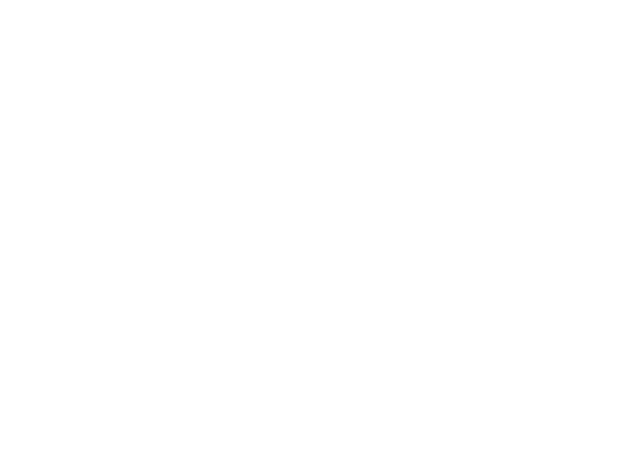
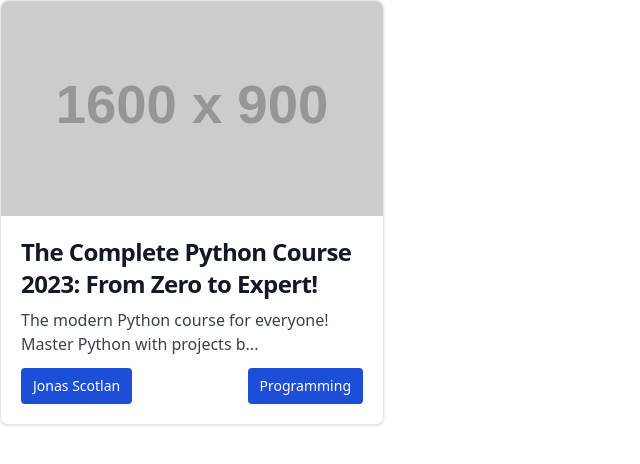
Before and after one commit to SoyVitou2019/Online-Learning-Platform, a React (Vite) app: page / in a window 1280 px wide. Before the commit this address had no page. Shown: the top 464 px of the page, without its empty margins (0-640 px from the left). Built offline with nearby package versions, Linux system fonts and the light colour scheme.

Commit message:
Added HeroSection, and Card

```diff
--- a/src/App.jsx
+++ b/src/App.jsx
@@ -1,9 +1,9 @@
-
-import { LandingPage } from "./components/HomePage/landingpage";
+//import { NavBar } from "./components/HomePage/NavBar";
+//import { HeroSection } from "./components/HomePage/HeroSection";
+import { CardPortrait } from "./components/HomePage/CardPortrait";
 
 function App() {
-  return <LandingPage />;
+  return <CardPortrait />;
 }
 
-
 export default App;
--- /dev/null
+++ b/src/components/Homepage/CardPortrait.jsx
@@ -0,0 +1,38 @@
+export const CardPortrait = () => {
+  return (
+    <div className="max-w-sm bg-white border border-gray-200 rounded-lg shadow dark:bg-gray-800 dark:border-gray-700">
+      <a href="#">
+        <img
+          className="rounded-t-lg aspect-video"
+          src="https://fakeimg.pl/1600x900"
+          alt=""
+        />
+      </a>
+      <div className="p-5">
+        <a href="#">
+          <h5 className="mb-2 text-2xl font-bold tracking-tight text-gray-900 dark:text-white">
+            The Complete Python Course 2023: From Zero to Expert!
+          </h5>
+        </a>
+        <p className="mb-3 font-normal text-gray-700 dark:text-gray-400">
+          The modern Python course for everyone! Master Python with projects
+          b...
+        </p>
+        <div className="flex justify-between">
+          <a
+            href="#"
+            className=" px-3 py-2 text-sm font-medium text-center text-white bg-blue-700 rounded hover:bg-blue-800 focus:ring-4 focus:outline-none focus:ring-blue-300 dark:bg-blue-600 dark:hover:bg-blue-700 dark:focus:ring-blue-800"
+          >
+            Jonas Scotlan
+          </a>
+          <a
+            href="#"
+            className="ml-auto px-3 py-2 text-sm font-medium text-center text-white bg-blue-700 rounded hover:bg-blue-800 focus:ring-4 focus:outline-none focus:ring-blue-300 dark:bg-blue-600 dark:hover:bg-blue-700 dark:focus:ring-blue-800"
+          >
+            Programming
+          </a>
+        </div>
+      </div>
+    </div>
+  );
+};
--- /dev/null
+++ b/src/components/Homepage/HeroSection.jsx
@@ -0,0 +1,31 @@
+export const HeroSection = () => {
+  return (
+    <section className="bg-white dark:bg-gray-900">
+      <div className="grid max-w-screen-xl px-4 py-8 mx-auto lg:gap-8 xl:gap-0 lg:py-16 lg:grid-cols-12">
+        <div className="hidden lg:mt-0 lg:col-span-4 lg:flex">
+          <img src="https://fakeimg.pl/400x400" alt="mockup" />
+        </div>
+        <div className="ms-auto place-self-center lg:col-span-7">
+          <h1 className="max-w-2xl mb-4 text-4xl font-extrabold tracking-tight leading-none md:text-5xl xl:text-5xl dark:text-white">
+            Ready to Learn or Teach?!
+          </h1>
+          <p className="max-w-2xl mb-6 font-light text-gray-500 lg:mb-8 md:text-lg lg:text-2xl dark:text-gray-400">
+            Everything is FREE!!!
+          </p>
+          <a
+            href="#"
+            className="mr-3 inline-flex items-center justify-center px-5 py-3 text-base font-medium text-center text-gray-900 border border-gray-300 rounded-lg hover:bg-gray-100 focus:ring-4 focus:ring-gray-100 dark:text-white dark:border-gray-700 dark:hover:bg-gray-700 dark:focus:ring-gray-800"
+          >
+            Log in
+          </a>
+          <a
+            href="#"
+            className="inline-flex items-center justify-center px-5 py-3 text-base font-medium text-center text-gray-900 border border-gray-300 rounded-lg hover:bg-gray-100 focus:ring-4 focus:ring-gray-100 dark:text-white dark:border-gray-700 dark:hover:bg-gray-700 dark:focus:ring-gray-800"
+          >
+            Sign Up
+          </a>
+        </div>
+      </div>
+    </section>
+  );
+};
--- a/src/components/Homepage/NavBar.jsx
+++ b/src/components/Homepage/NavBar.jsx
@@ -2,8 +2,12 @@ export const NavBar = () => {
   return (
     <nav className="flex justify-between px-20 py-5 items-center">
       <ul className="flex items-center space-x-6">
-        <h1 className="text-xl text-gray-800 font-bold">VM</h1>
-        <h1 className="text-xl text-gray-800">Categories</h1>
+        <a href="/" className="text-xl text-gray-800 font-bold">
+          VM
+        </a>
+        <a href="/" className="text-xl text-gray-800">
+          Categories
+        </a>
       </ul>
       <ul className="flex items-center space-x-6">
         <svg
@@ -30,8 +34,12 @@ export const NavBar = () => {
       </ul>
       <div className="flex items-center">
         <ul className="flex items-center space-x-6">
-          <li className="font-semibold text-gray-700">Home</li>
-          <li className="font-semibold text-gray-700">Articles</li>
+          <a href="/" className="font-semibold text-gray-700">
+            Home
+          </a>
+          <a href="/" className="font-semibold text-gray-700">
+            Articles
+          </a>
         </ul>
       </div>
     </nav>
```
